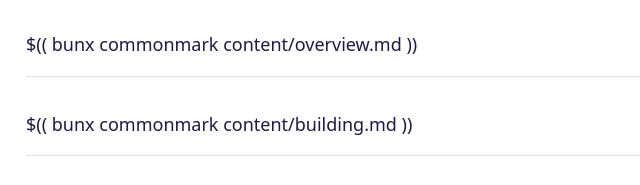
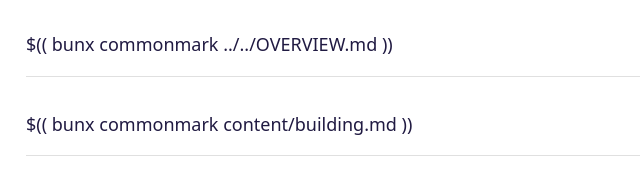
Before and after one commit to zachsnow/unsound, a website: page site/src/index.html in a window 1280 px wide. Shown: the part 219-404 px from the top of the page, 254-894 px from the left. Drawn offline with nearby package versions, Linux system fonts and the light colour scheme; files that its build step writes are made by us from their sources.

Commit message:
Fix overview: include OVERVIEW.md directly from root

```diff
--- a/site/src/index.html
+++ b/site/src/index.html
@@ -57,7 +57,7 @@
     </section>
 
     <section id="overview">
-      $(( bunx commonmark content/overview.md ))
+      $(( bunx commonmark ../../OVERVIEW.md ))
     </section>
 
     <section id="building">
```
Also changed, not shown: site/src/content/overview.md (deleted, +0 -1 lines), 1 other file.
